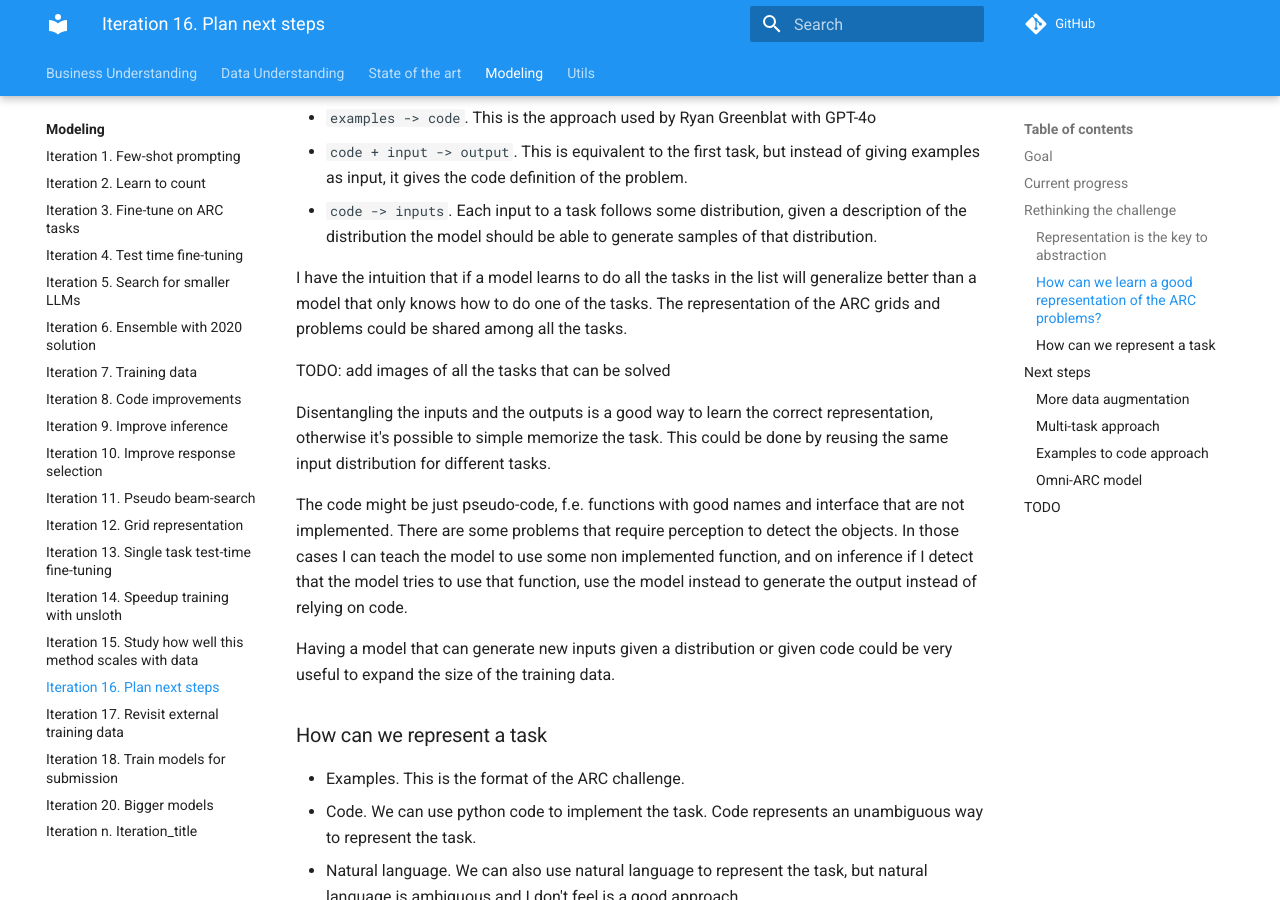
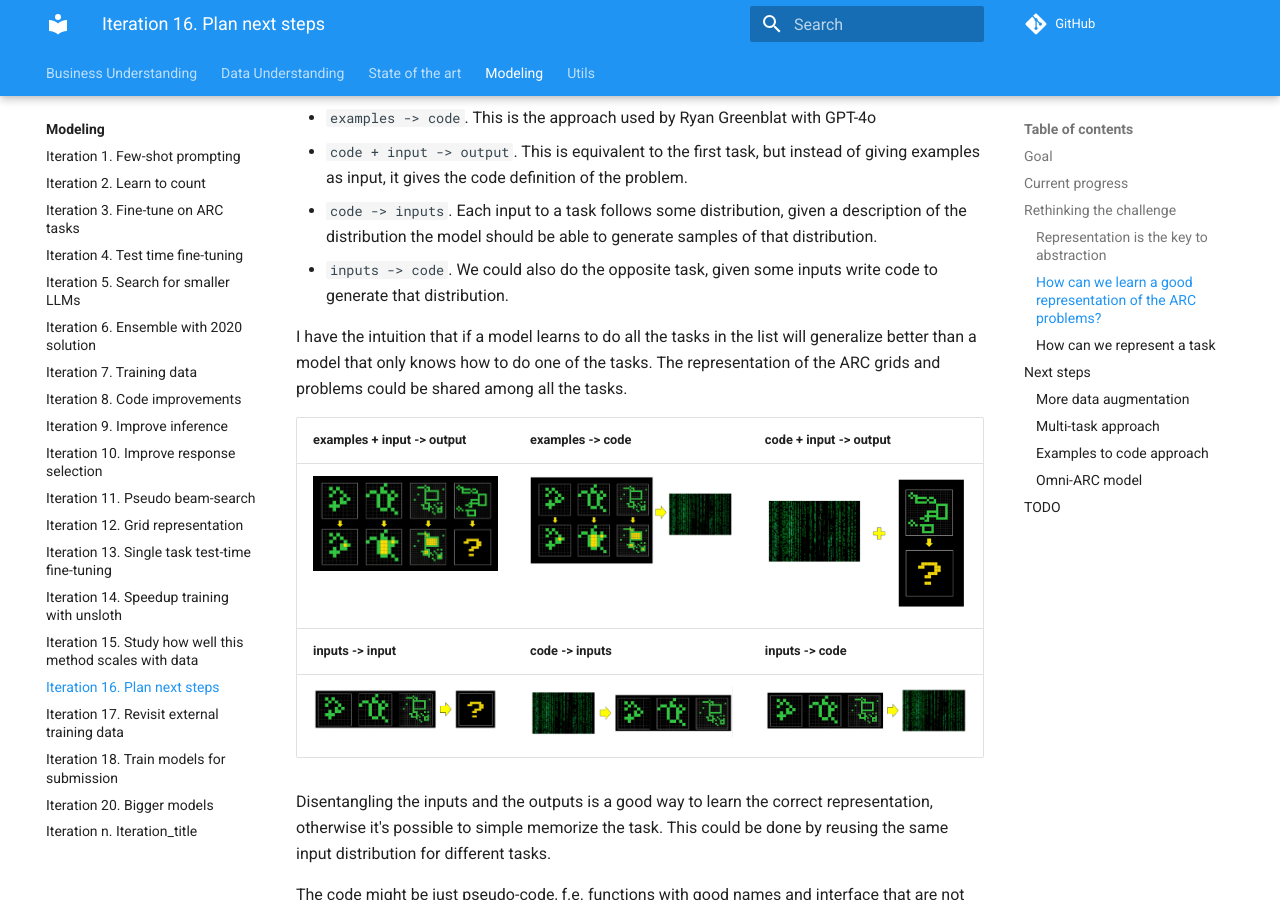
Before and after one commit to zhengjunyao-work/arc24, an MkDocs documentation site: the page built from docs/modeling/Iteration_16_next_steps.md, in a window 1280 px wide and 900 px high, scrolled down 2466 px. Built offline with MkDocs 1.6.1 and Material for MkDocs 9.7.7, drawn with Linux system fonts in a browser that asks for light colours; comment, search, counter and statistics services are not loaded.

Commit message:
added many images showing the different tasks that can be learned

```diff
--- a/docs/modeling/Iteration_16_next_steps.md
+++ b/docs/modeling/Iteration_16_next_steps.md
@@ -57,12 +57,17 @@ Which tasks can be useful to learn good representations?
 - `code + input -> output`. This is equivalent to the first task, but instead of giving examples as input, it gives the code definition of the problem.
 - `code -> inputs`. Each input to a task follows some distribution, given a description of the
   distribution the model should be able to generate samples of that distribution.
+- `inputs -> code`. We could also do the opposite task, given some inputs write code to generate that distribution.
 
 I have the intuition that if a model learns to do all the tasks in the list will generalize better
 than a model that only knows how to do one of the tasks. The representation of the ARC grids and problems
 could be shared among all the tasks.
 
-TODO: add images of all the tasks that can be solved
+| **examples + input -> output** | **examples -> code** | **code + input -> output** |
+|--------------------------------|----------------------|----------------------------|
+|         ![](res/2024-09-06-06-31-32.png)                       |         ![](res/2024-09-06-06-31-49.png)             |              ![](res/2024-09-06-06-32-08.png)              |
+| **inputs -> input**            | **code -> inputs**   | **inputs -> code**         |
+|              ![](res/2024-09-06-06-32-25.png)                  |   ![](res/2024-09-06-06-32-41.png)                   |        ![](res/2024-09-06-06-32-55.png)                    |
 
 Disentangling the inputs and the outputs is a good way to learn the correct representation, otherwise
 it's possible to simple memorize the task. This could be done by reusing the same input distribution
```
Also changed, not shown: docs/modeling/res/2024-09-06-06-31-32.png (added), docs/modeling/res/2024-09-06-06-31-49.png (added), docs/modeling/res/2024-09-06-06-32-08.png (added), docs/modeling/res/2024-09-06-06-32-25.png (added), docs/modeling/res/2024-09-06-06-32-41.png (added), docs/modeling/res/2024-09-06-06-32-55.png (added).
